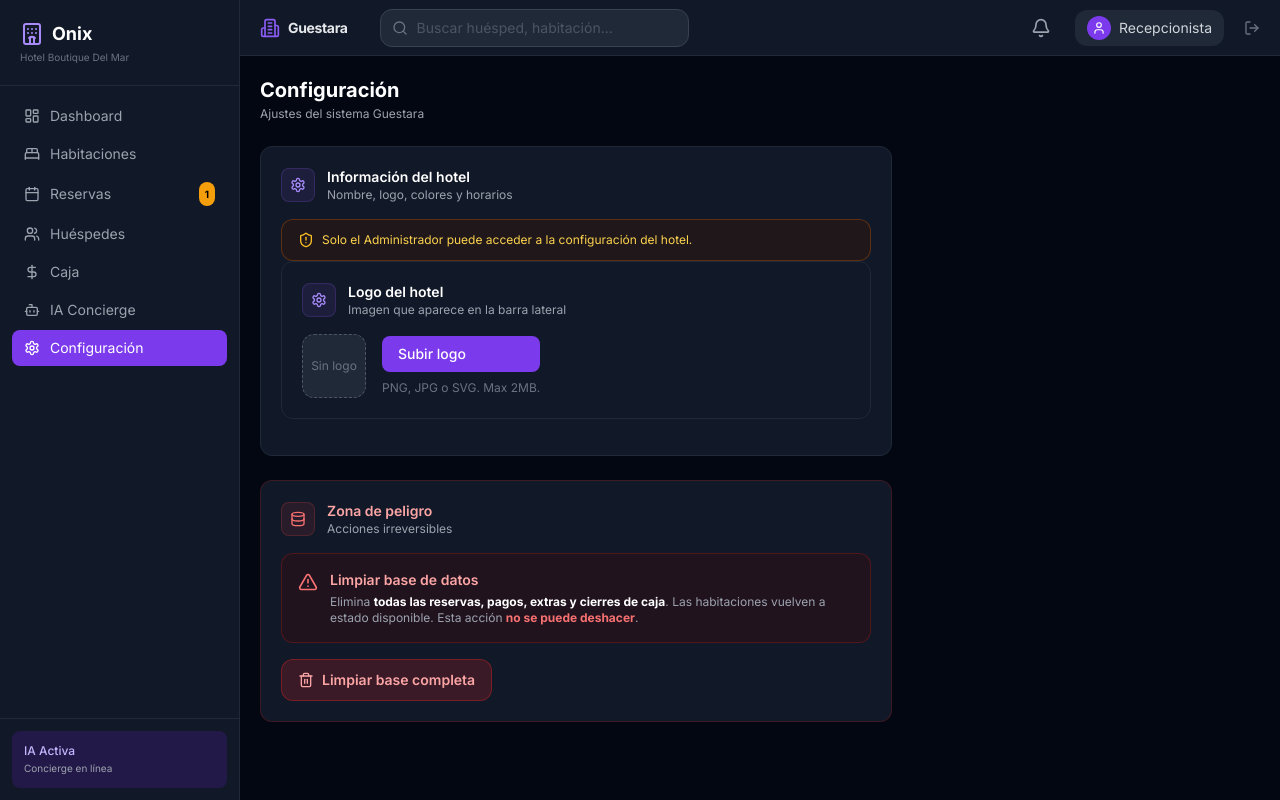
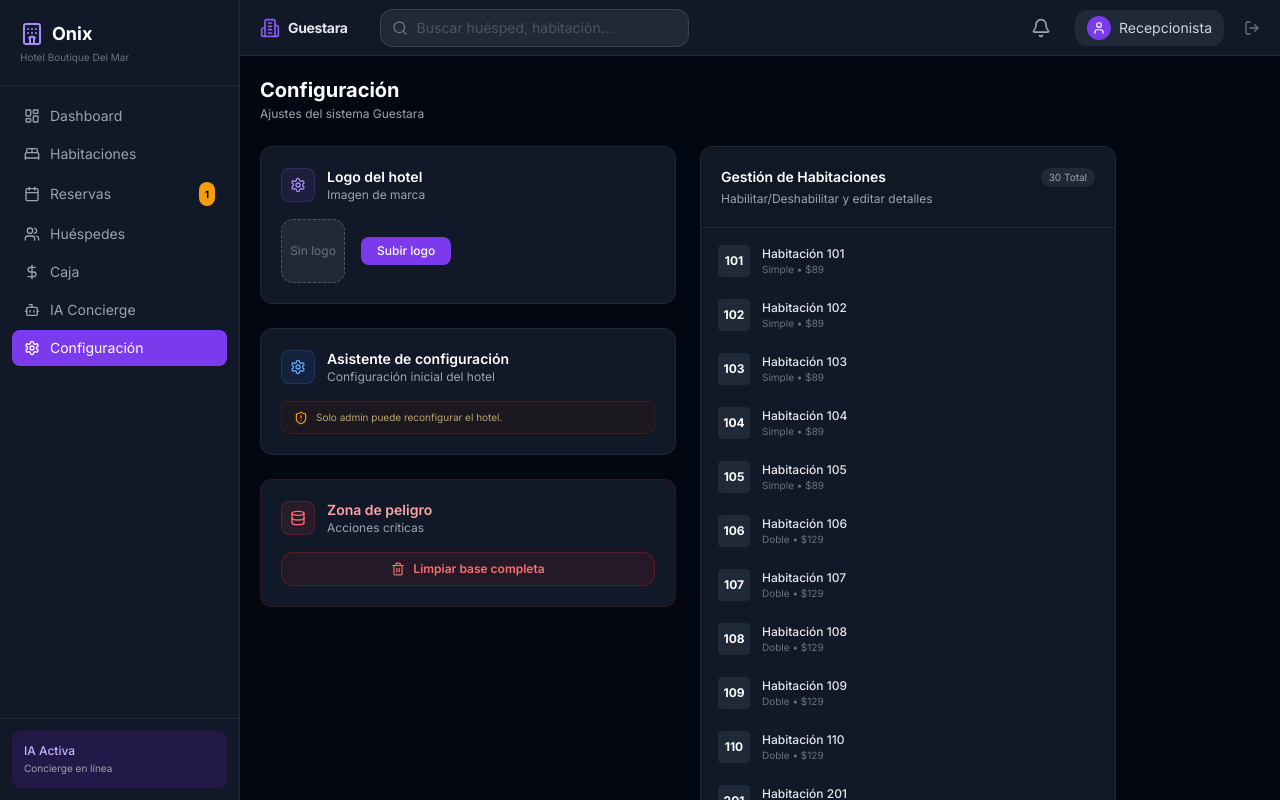
Before and after one commit to guestara-dev/guestara, a Next.js app: page /configuracion in a window 1280 px wide. Built offline with nearby package versions, Linux system fonts and the light colour scheme.

Commit message:
feat: redesign configuracion page with room management UI (edit/enable/disable)

```diff
--- a/app/configuracion/page.tsx
+++ b/app/configuracion/page.tsx
@@ -2,15 +2,21 @@
 import { useState, useRef, useEffect } from 'react'
 import { useRouter } from 'next/navigation'
 import { useStore } from '@/lib/store'
-import { Trash2, AlertTriangle, CheckCircle, Settings, Database, ShieldAlert } from 'lucide-react'
+import { Trash2, AlertTriangle, CheckCircle, Settings, Database, ShieldAlert, Edit2, Save, X, Eye, EyeOff } from 'lucide-react'
 import AlertDialog from '@/components/AlertDialog'
+
 export default function ConfiguracionPage() {
-  const { resetDashboard, hotelLogo, setHotelLogo } = useStore()
+  const { rooms, updateRoom, resetDashboard, hotelLogo, setHotelLogo } = useStore()
   const router = useRouter()
   const [showConfirm, setShowConfirm] = useState(false)
   const [done, setDone] = useState(false)
   const [role, setRole] = useState<string | null>(null)
   const fileInputRef = useRef<HTMLInputElement>(null)
+
+  // State for room editing
+  const [editingRoom, setEditingRoom] = useState<string | null>(null)
+  const [editValues, setEditValues] = useState({ name: '', type: 'single' as 'single' | 'double', price: 0, enabled: true })
+
   const handleLogoUpload = (e: React.ChangeEvent<HTMLInputElement>) => {
     const file = e.target.files?.[0]
     if (!file) return
@@ -18,7 +24,7 @@ export default function ConfiguracionPage() {
     reader.onload = (ev) => setHotelLogo(ev.target?.result as string)
     reader.readAsDataURL(file)
   }
-  // FIX #1: Read g_auth cookie (same as middleware uses)
+
   useEffect(() => {
     try {
       const cookie = document.cookie.split(';').find(c => c.trim().startsWith('g_auth='))
@@ -32,60 +38,51 @@ export default function ConfiguracionPage() {
       setRole('receptionist')
     }
   }, [])
+
   const handleReset = async () => {
     await resetDashboard()
     setDone(true)
     setTimeout(() => setDone(false), 3000)
   }
-  const handleOpenSetup = () => {
-    if (role === 'admin') {
-      router.push('/setup')
+
+  const handleStartEdit = (room: any) => {
+    setEditingRoom(room.number)
+    setEditValues({
+      name: room.name || `Habitación ${room.number}`,
+      type: room.type,
+      price: room.price,
+      enabled: room.enabled
+    })
   }
+
+  const handleSaveRoom = (roomNum: string) => {
+    updateRoom(roomNum, editValues)
+    setEditingRoom(null)
   }
+
   return (
-    <div className="p-5 space-y-6 max-w-2xl">
+    <div className="p-5 space-y-6 max-w-4xl pb-20">
       <div>
         <h1 className="text-xl font-bold">Configuración</h1>
         <p className="text-xs text-gray-400 mt-0.5">Ajustes del sistema Guestara</p>
       </div>
-      {/* Setup wizard link */}
+
+      <div className="grid grid-cols-1 md:grid-cols-2 gap-6">
+        <div className="space-y-6">
+          {/* Logo del hotel */}
           <div className="bg-gray-900 border border-gray-800 rounded-xl p-5">
             <div className="flex items-center gap-3 mb-4">
               <div className="p-2 bg-violet-500/10 rounded-lg border border-violet-500/20">
                 <Settings className="w-4 h-4 text-violet-400"/>
               </div>
               <div>
-            <h2 className="font-semibold text-sm">Información del hotel</h2>
-            <p className="text-xs text-gray-400">Nombre, logo, colores y horarios</p>
-          </div>
-        </div>
-        {role === 'admin' ? (
-          <button
-            onClick={handleOpenSetup}
-            className="inline-flex items-center gap-2 bg-violet-600 hover:bg-violet-500 text-white px-4 py-2 rounded-xl text-sm font-medium transition-colors">
-            <Settings className="w-4 h-4"/> Abrir asistente de configuración
-          </button>
-        ) : (
-          <div className="flex items-center gap-2 bg-amber-950/30 border border-amber-700/40 rounded-xl px-4 py-3">
-            <ShieldAlert className="w-4 h-4 text-amber-400 shrink-0"/>
-            <p className="text-xs text-amber-300">Solo el Administrador puede acceder a la configuración del hotel.</p>
-          </div>
-        )}
-
-                {/* Logo del hotel */}
-                <div className="bg-gray-900 border border-gray-800 rounded-xl p-5 mb-4">
-                            <div className="flex items-center gap-3 mb-4">
-                                          <div className="p-2 bg-violet-500/10 rounded-lg border border-violet-500/20">
-                                                          <Settings className="w-4 h-4 text-violet-400"/>
-                                                        </div>
-                                          <div>
                 <h2 className="font-semibold text-sm">Logo del hotel</h2>
-                                                          <p className="text-xs text-gray-400">Imagen que aparece en la barra lateral</p>
+                <p className="text-xs text-gray-400">Imagen de marca</p>
               </div>
             </div>
             <div className="flex items-center gap-4">
               {hotelLogo ? (
-                    <img src={hotelLogo} alt="Logo actual" className="h-16 w-16 object-contain rounded-xl border border-gray-700 bg-gray-800 p-1" />
+                <img src={hotelLogo} alt="Logo" className="h-16 w-16 object-contain rounded-xl border border-gray-700 bg-gray-800 p-1" />
               ) : (
                 <div className="h-16 w-16 rounded-xl border border-dashed border-gray-600 bg-gray-800 flex items-center justify-center">
                   <span className="text-xs text-gray-500">Sin logo</span>
@@ -93,53 +90,164 @@ export default function ConfiguracionPage() {
               )}
               <div className="flex flex-col gap-2">
                 <input ref={fileInputRef} type="file" accept="image/*" className="hidden" onChange={handleLogoUpload} />
-                                                          <button onClick={() => fileInputRef.current?.click()} className="flex items-center gap-2 bg-violet-600 hover:bg-violet-500 text-white px-4 py-2 rounded-lg text-sm font-medium transition-all">
+                <button onClick={() => fileInputRef.current?.click()} className="bg-violet-600 hover:bg-violet-500 text-white px-4 py-1.5 rounded-lg text-xs font-medium transition-all">
                   Subir logo
                 </button>
                 {hotelLogo && (
-                      <button onClick={() => setHotelLogo(null)} className="flex items-center gap-2 bg-red-600/20 hover:bg-red-600/40 border border-red-600/40 text-red-300 px-4 py-2 rounded-lg text-sm font-medium transition-all">
+                  <button onClick={() => setHotelLogo(null)} className="text-red-400 text-xs hover:underline text-left">
                     Eliminar logo
                   </button>
                 )}
-                                                          <p className="text-xs text-gray-500">PNG, JPG o SVG. Max 2MB.</p>
               </div>
             </div>
           </div>
+
+          {/* Info del hotel / Setup */}
+          <div className="bg-gray-900 border border-gray-800 rounded-xl p-5">
+            <div className="flex items-center gap-3 mb-4">
+              <div className="p-2 bg-blue-500/10 rounded-lg border border-blue-500/20">
+                <Settings className="w-4 h-4 text-blue-400"/>
               </div>
+              <div>
+                <h2 className="font-semibold text-sm">Asistente de configuración</h2>
+                <p className="text-xs text-gray-400">Configuración inicial del hotel</p>
+              </div>
+            </div>
+            {role === 'admin' ? (
+              <button onClick={() => router.push('/setup')} className="w-full bg-gray-800 hover:bg-gray-700 text-white py-2 rounded-xl text-xs font-medium border border-gray-700 transition-colors">
+                Abrir Setup Wizard
+              </button>
+            ) : (
+              <div className="flex items-center gap-2 bg-amber-950/20 border border-amber-900/30 rounded-lg px-3 py-2">
+                <ShieldAlert className="w-3.5 h-3.5 text-amber-500 shrink-0"/>
+                <p className="text-[10px] text-amber-200/70">Solo admin puede reconfigurar el hotel.</p>
+              </div>
+            )}
+          </div>
+
           {/* Danger zone */}
-      <div className="bg-gray-900 border border-red-900/40 rounded-xl p-5">
+          <div className="bg-gray-900 border border-red-900/30 rounded-xl p-5">
             <div className="flex items-center gap-3 mb-4">
               <div className="p-2 bg-red-500/10 rounded-lg border border-red-500/20">
                 <Database className="w-4 h-4 text-red-400"/>
               </div>
               <div>
                 <h2 className="font-semibold text-sm text-red-300">Zona de peligro</h2>
-            <p className="text-xs text-gray-400">Acciones irreversibles</p>
+                <p className="text-xs text-gray-400">Acciones críticas</p>
               </div>
             </div>
-        <div className="bg-red-950/30 border border-red-800/40 rounded-xl p-4 mb-4">
-          <div className="flex items-start gap-3">
-            <AlertTriangle className="w-5 h-5 text-red-400 shrink-0 mt-0.5"/>
+            {done ? (
+              <div className="flex items-center gap-2 text-emerald-400 text-xs font-medium p-2 bg-emerald-500/10 rounded-lg border border-emerald-500/20">
+                <CheckCircle className="w-3.5 h-3.5"/> Base limpiada exitosamente
+              </div>
+            ) : (
+              <button onClick={() => setShowConfirm(true)} className="w-full flex items-center justify-center gap-2 bg-red-600/10 hover:bg-red-600/20 border border-red-600/30 text-red-400 py-2 rounded-xl text-xs font-semibold transition-all">
+                <Trash2 className="w-3.5 h-3.5"/> Limpiar base completa
+              </button>
+            )}
+          </div>
+        </div>
+
+        {/* Room Management */}
+        <div className="bg-gray-900 border border-gray-800 rounded-xl flex flex-col overflow-hidden">
+          <div className="p-5 border-b border-gray-800 bg-gray-900/50">
+            <div className="flex items-center justify-between mb-1">
+              <h2 className="font-semibold text-sm">Gestión de Habitaciones</h2>
+              <span className="text-[10px] bg-gray-800 text-gray-400 px-2 py-0.5 rounded-full">{rooms.length} Total</span>
+            </div>
+            <p className="text-xs text-gray-400">Habilitar/Deshabilitar y editar detalles</p>
+          </div>
+
+          <div className="flex-1 overflow-y-auto max-h-[600px] p-2 space-y-1 custom-scrollbar">
+            {rooms.sort((a,b) => a.number.localeCompare(b.number)).map(room => (
+              <div key={room.number} className={`group rounded-lg p-2 transition-all ${editingRoom === room.number ? 'bg-violet-600/10 border border-violet-500/30' : 'hover:bg-gray-800/50 border border-transparent'}`}>
+                {editingRoom === room.number ? (
+                  <div className="space-y-3">
+                    <div className="flex items-center justify-between">
+                      <span className="text-xs font-bold text-violet-400">Editando {room.number}</span>
+                      <div className="flex gap-1">
+                        <button onClick={() => setEditingRoom(null)} className="p-1 hover:bg-gray-700 rounded text-gray-400"><X className="w-3.5 h-3.5"/></button>
+                        <button onClick={() => handleSaveRoom(room.number)} className="p-1 bg-violet-600 text-white rounded hover:bg-violet-500"><Save className="w-3.5 h-3.5"/></button>
+                      </div>
+                    </div>
+                    <div className="grid grid-cols-2 gap-2">
+                      <div className="col-span-2">
+                        <label className="text-[10px] text-gray-500 uppercase font-bold ml-1">Nombre / Alias</label>
+                        <input
+                          type="text"
+                          value={editValues.name}
+                          onChange={e => setEditValues({...editValues, name: e.target.value})}
+                          className="w-full bg-gray-800 border border-gray-700 rounded px-2 py-1.5 text-xs text-white focus:outline-none focus:border-violet-500"
+                          placeholder="Ej: Suite Presidencial"
+                        />
+                      </div>
                       <div>
-              <p className="text-sm font-semibold text-red-300">Limpiar base de datos</p>
-              <p className="text-xs text-gray-400 mt-1">
-                Elimina <strong className="text-white">todas las reservas, pagos, extras y cierres de caja</strong>.
-                Las habitaciones vuelven a estado disponible. Esta acción <strong className="text-red-400">no se puede deshacer</strong>.
+                        <label className="text-[10px] text-gray-500 uppercase font-bold ml-1">Tipo</label>
+                        <select
+                          value={editValues.type}
+                          onChange={e => setEditValues({...editValues, type: e.target.value as any})}
+                          className="w-full bg-gray-800 border border-gray-700 rounded px-2 py-1.5 text-xs text-white focus:outline-none"
+                        >
+                          <option value="single">Single</option>
+                          <option value="double">Double</option>
+                        </select>
+                      </div>
+                      <div>
+                        <label className="text-[10px] text-gray-500 uppercase font-bold ml-1">Precio x Noche</label>
+                        <input
+                          type="number"
+                          value={editValues.price}
+                          onChange={e => setEditValues({...editValues, price: Number(e.target.value)})}
+                          className="w-full bg-gray-800 border border-gray-700 rounded px-2 py-1.5 text-xs text-white focus:outline-none"
+                        />
+                      </div>
+                    </div>
+                    <button
+                      onClick={() => setEditValues({...editValues, enabled: !editValues.enabled})}
+                      className={`w-full py-1.5 rounded text-[10px] font-bold uppercase tracking-wider transition-colors ${editValues.enabled ? 'bg-emerald-500/20 text-emerald-400 border border-emerald-500/30' : 'bg-red-500/20 text-red-400 border border-red-500/30'}`}
+                    >
+                      {editValues.enabled ? 'Habitación Habilitada' : 'Habitación Deshabilitada'}
+                    </button>
+                  </div>
+                ) : (
+                  <div className="flex items-center justify-between">
+                    <div className="flex items-center gap-3">
+                      <div className={`w-8 h-8 rounded flex items-center justify-center text-xs font-bold ${room.enabled ? 'bg-gray-800 text-white' : 'bg-red-950/40 text-red-500/50 grayscale'}`}>
+                        {room.number}
+                      </div>
+                      <div>
+                        <p className={`text-xs font-medium ${room.enabled ? 'text-gray-200' : 'text-gray-500 line-through'}`}>
+                          {room.name || `Habitación ${room.number}`}
+                        </p>
+                        <p className="text-[10px] text-gray-500">
+                          {room.type === 'single' ? 'Simple' : 'Doble'} • ${room.price}
                         </p>
                       </div>
                     </div>
+                    <div className="flex items-center gap-1 opacity-0 group-hover:opacity-100 transition-opacity">
+                       <button
+                        onClick={() => updateRoom(room.number, { enabled: !room.enabled })}
+                        className={`p-1.5 rounded hover:bg-gray-700 ${room.enabled ? 'text-gray-400' : 'text-amber-500'}`}
+                        title={room.enabled ? "Deshabilitar" : "Habilitar"}
+                      >
+                        {room.enabled ? <EyeOff className="w-3.5 h-3.5"/> : <Eye className="w-3.5 h-3.5"/>}
+                      </button>
+                      <button
+                        onClick={() => handleStartEdit(room)}
+                        className="p-1.5 rounded hover:bg-gray-700 text-gray-400"
+                        title="Editar detalles"
+                      >
+                        <Edit2 className="w-3.5 h-3.5"/>
+                      </button>
                     </div>
-        {done ? (
-          <div className="flex items-center gap-2 text-emerald-400 text-sm font-medium">
-            <CheckCircle className="w-4 h-4"/>Base limpiada — dashboard en cero
                   </div>
-        ) : (
-          <button onClick={() => setShowConfirm(true)}
-            className="flex items-center gap-2 bg-red-600/20 hover:bg-red-600/40 border border-red-600/40 hover:border-red-500 text-red-300 px-4 py-2.5 rounded-xl text-sm font-semibold transition-all">
-            <Trash2 className="w-4 h-4"/> Limpiar base completa
-          </button>
                 )}
               </div>
+            ))}
+          </div>
+        </div>
+      </div>
+
       {showConfirm && (
         <AlertDialog
           open
```
Lines whose indentation alone changed are shown as unchanged.
